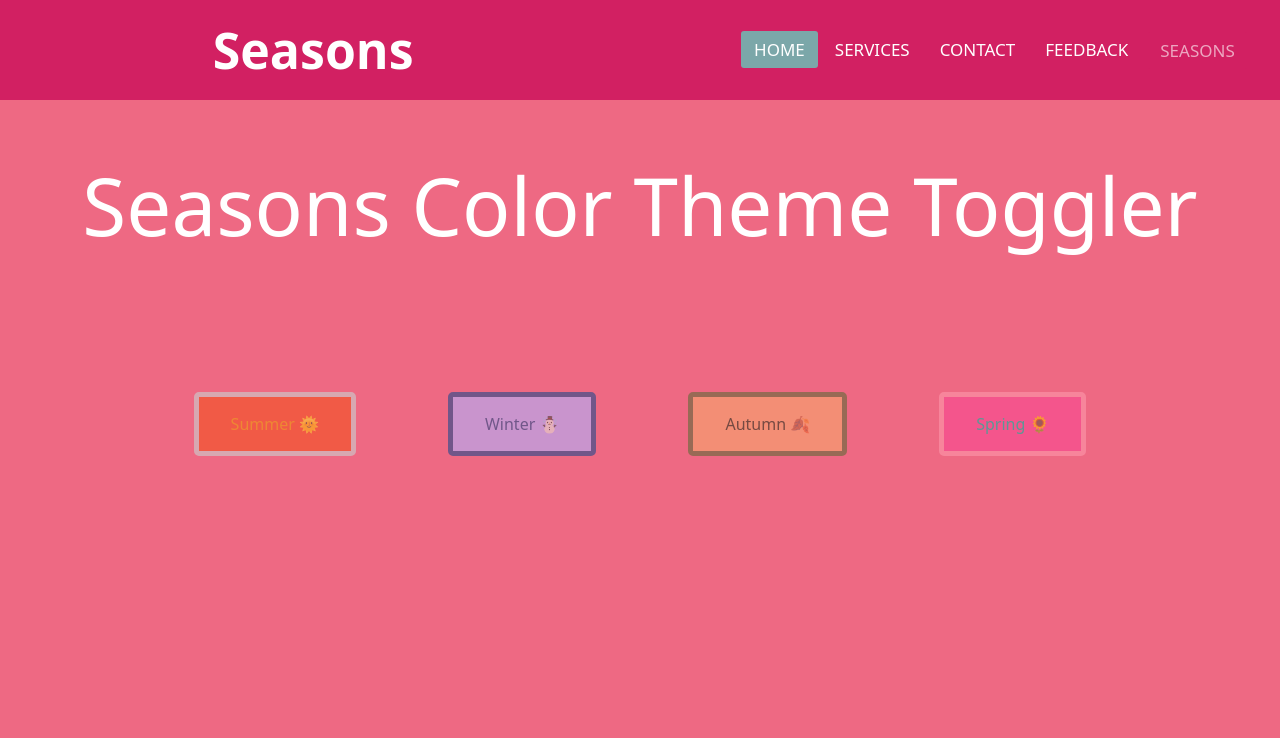
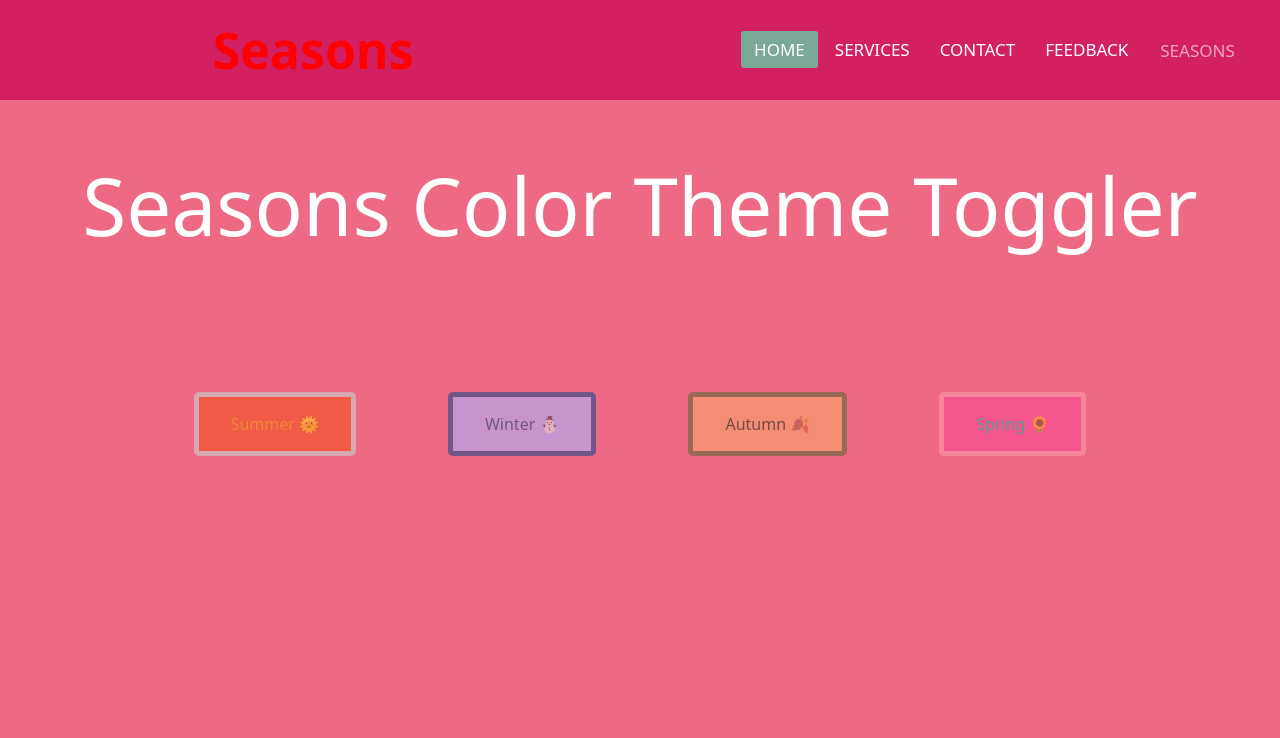
Before and after one commit to shamilkeheliya/Hacktoberfest-22, a plain HTML site: page index.html in a window 1280 px wide. Shown: the top 738 px of the page. Drawn offline with nearby package versions, Linux system fonts and the light colour scheme.

Commit message:
Update index.css

```diff
--- a/index.css
+++ b/index.css
@@ -20,7 +20,7 @@ nav{
   display: flex;
 }
 label.logo{
-  color: white;
+  color: red;
   font-size: 50px;
   line-height: 120px;
   padding: 0 100px;
@@ -44,7 +44,7 @@ nav ul li a{
   text-decoration: none;
 }
 a.active,a:hover{
-  background: #7ba7a9;
+  background: #7ba997;
   transition: .5s;
 }
 .checkbtn{
```
